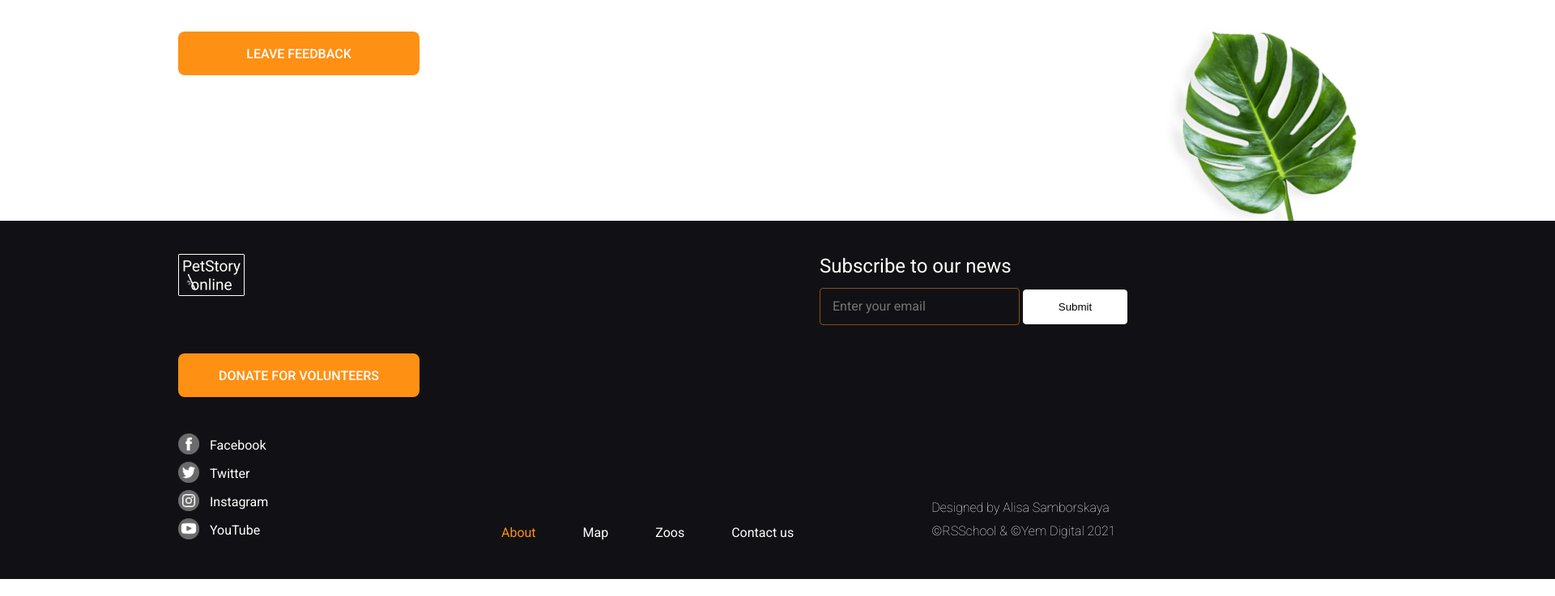
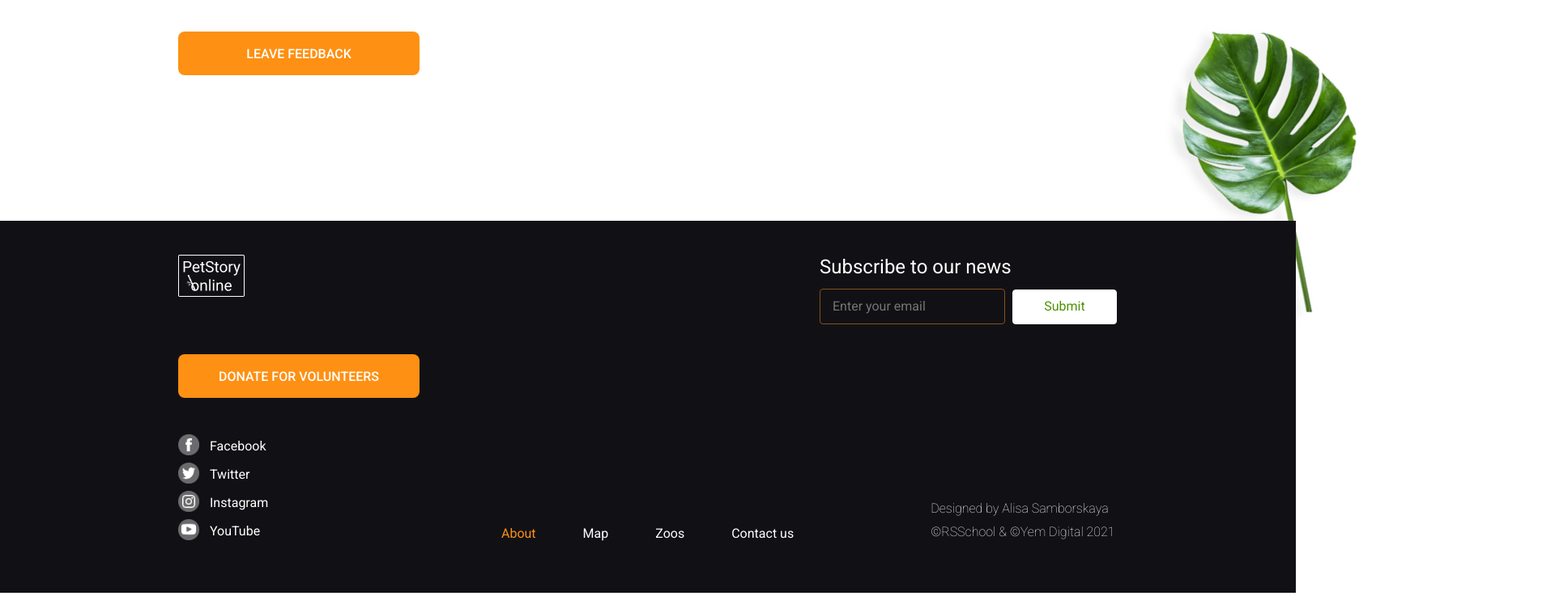
Before and after one commit to yuliaMasliak/online-zoo, a plain HTML site: page index.html in a window 1280 px wide. Shown: the part 4249-4986 px from the top of the page at 81% size, 1920 px wide, since content can reach past the window. Drawn offline with Linux system fonts and the light colour scheme.

Commit message:
feat: add stylings

```diff
--- a/index.html
+++ b/index.html
@@ -144,13 +144,14 @@
     </div>
 </section>
 <footer>
+    <div class="footer-wrapper">
     <div class="footer-grid">
         <div><a href="./index.html"> <img src="assets/icons/logo_footer.png" alt="logo"></a>
            </div>
         <div class="subscribe-block"><h2>Subscribe to our news</h2>
         <form action="submit">
             <input type="email" class="text-input" placeholder="Enter your email">
-            <input type="submit" value="Submit" class="submit-input">
+            <input type="submit" value="Submit" class="submit-input" >
         </form>
         </div>
     </div>
@@ -163,11 +164,12 @@
     </ul>
     <ul class="nav-ul">
         <li class="active-nav">About</li>
-        <li>Map</li>
-        <li>Zoos</li>
-        <li class="last-li">Contact us</li>
+            <li> <a href="#">Map</a></li>
+            <li><a href="#">Zoos</a></li>
+            <li><a href="#">Contact us</a></li>
         <li class="footer-designed-by">Designed  by Alisa  Samborskaya <br>©RSSchool & ©Yem Digital 2021 </li>
     </ul>
+</div>
 </footer>
 </body>
 </html>
--- a/pages/main/style.css
+++ b/pages/main/style.css
@@ -618,8 +618,14 @@ footer{
 	position: relative;
 	min-width: 1600px;
 	background: #111115;
-	height: 402px;
-    padding: 41px 220px 0px 220px;
+	height: 460px;
+    margin: 0px auto;
+}
+.footer-wrapper{
+    margin: 0px auto;
+    max-width: 1160px;
+padding-top: 42px;
+height: 402px;
 }
 .footer-grid img{
     width: 82px;
@@ -640,8 +646,8 @@ color: #FFFFFF;
 margin-left: 792px;
 }
 .footer-grid .text-input{
-width: 228px;
-height: 42px;
+width: 210px;
+height: 40px;
 border: 1px solid #874E1C;
 border-radius: 4px;
 background-color: transparent;
@@ -651,6 +657,7 @@ font-family: 'Roboto';
 font-style: normal;
 font-weight: 400;
 font-size: 16px;
+margin-right: 5px;
 }
 .footer-grid .submit-input{
 width: 129px;
@@ -659,6 +666,18 @@ color: #000000;
 background-color: #FFFFFF;
 border: 1px solid #FFFFFF;
 border-radius: 4px;
+font-family: 'Roboto';
+font-style: normal;
+font-weight: 400;
+font-size: 16px;
+line-height: 140%;
+color: #4B9200;
+
+}
+.footer-grid .submit-input:hover{
+    background-color: #FBC5AC;
+    color:#000000;
+    cursor: pointer;
 }
 .footer-grid form{
 position: relative;
```
